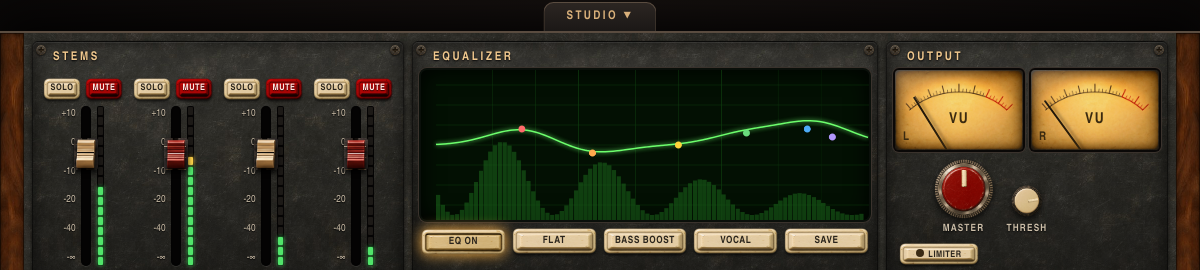
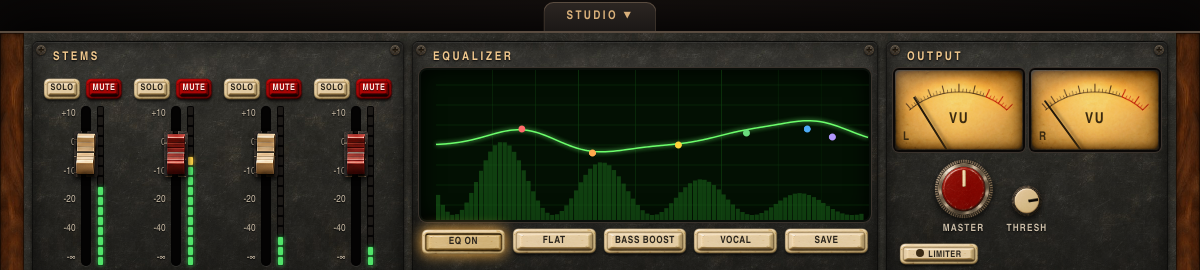
Before and after one commit to dhurakisra/YouTube-Music-Studio, an Electron app: page design/console-prototype.html in a window 1200 px wide. Shown: the part 439-709 px from the top of the page. Drawn offline with Linux system fonts and the light colour scheme.

Commit message:
ui: uzun fader basligi, ince isaretci, krem duğmede koyu isaretci

```diff
--- a/design/console-prototype.html
+++ b/design/console-prototype.html
@@ -61,7 +61,7 @@ html, body { margin: 0; height: 100%; background: #000; color: var(--ink); font-
 .fader-wrap { display: flex; gap: 6px; height: 160px; }
 .scale { display: flex; flex-direction: column; justify-content: space-between; font-size: 10px; text-shadow: 0 1px 1px #000; color: var(--ink-dim); text-align: right; padding: 2px 0; }
 .track { position: relative; width: 10px; border-radius: 5px; background: #050404; box-shadow: inset 0 0 4px #000, 0 1px 0 #ffffff14; touch-action: none; cursor: ns-resize; }
-.cap { position: absolute; left: 50%; width: 24px; height: 32px; transform: translate(-50%, 50%); border-radius: 3px;
+.cap { position: absolute; left: 50%; width: 24px; height: 46px; transform: translate(-50%, 50%); border-radius: 3px;
   background: url(tex/cap-cream.png) center / 100% 100% no-repeat; box-shadow: 0 3px 5px #000c; }
 .cap.red { background-image: url(tex/cap-red.png); }
 .led-meter { display: flex; flex-direction: column-reverse; gap: 2px; width: 7px; padding: 1px; background: #050404; border-radius: 2px; }
@@ -74,12 +74,13 @@ html, body { margin: 0; height: 100%; background: #000; color: var(--ink); font-
 .knob-box { display: flex; flex-direction: column; align-items: center; gap: 3px; font-size: 10px; font-weight: 700; color: var(--ink-dim); letter-spacing: .12em; text-shadow: 0 1px 2px #000; }
 .knob { position: relative; width: 38px; height: 38px; cursor: ns-resize; touch-action: none;
   background: url(tex/knob-cream.png) center / 100% 100% no-repeat; filter: drop-shadow(0 3px 3px #000b); }
-.knob::after { content: ""; position: absolute; left: 50%; top: 8px; width: 4px; height: 10px; margin-left: -2px;
+.knob::after { content: ""; position: absolute; left: 50%; top: 8px; width: 2.5px; height: 10px; margin-left: -1.25px;
   background: url(tex/pointer.png) center / 100% 100% no-repeat; transform-origin: 50% 11px; transform: rotate(var(--a, 0deg)); }
+.knob:not(.red):not(.blue):not(.big)::after { filter: brightness(.12) contrast(1.2); }
 .knob.red { background-image: url(tex/knob-red.png); }
 .knob.blue { background-image: url(tex/knob-blue.png); }
 .knob.big { width: 62px; height: 62px; background-image: url(tex/knob-master.png); }
-.knob.big::after { top: 12px; width: 6px; height: 17px; margin-left: -3px; transform-origin: 50% 19px; }
+.knob.big::after { top: 12px; width: 4px; height: 17px; margin-left: -2px; transform-origin: 50% 19px; }
 
 /* EQ / VU */
 .eq-screen { width: 100%; height: 150px; border-radius: 6px; display: block; background: #031003;
```
